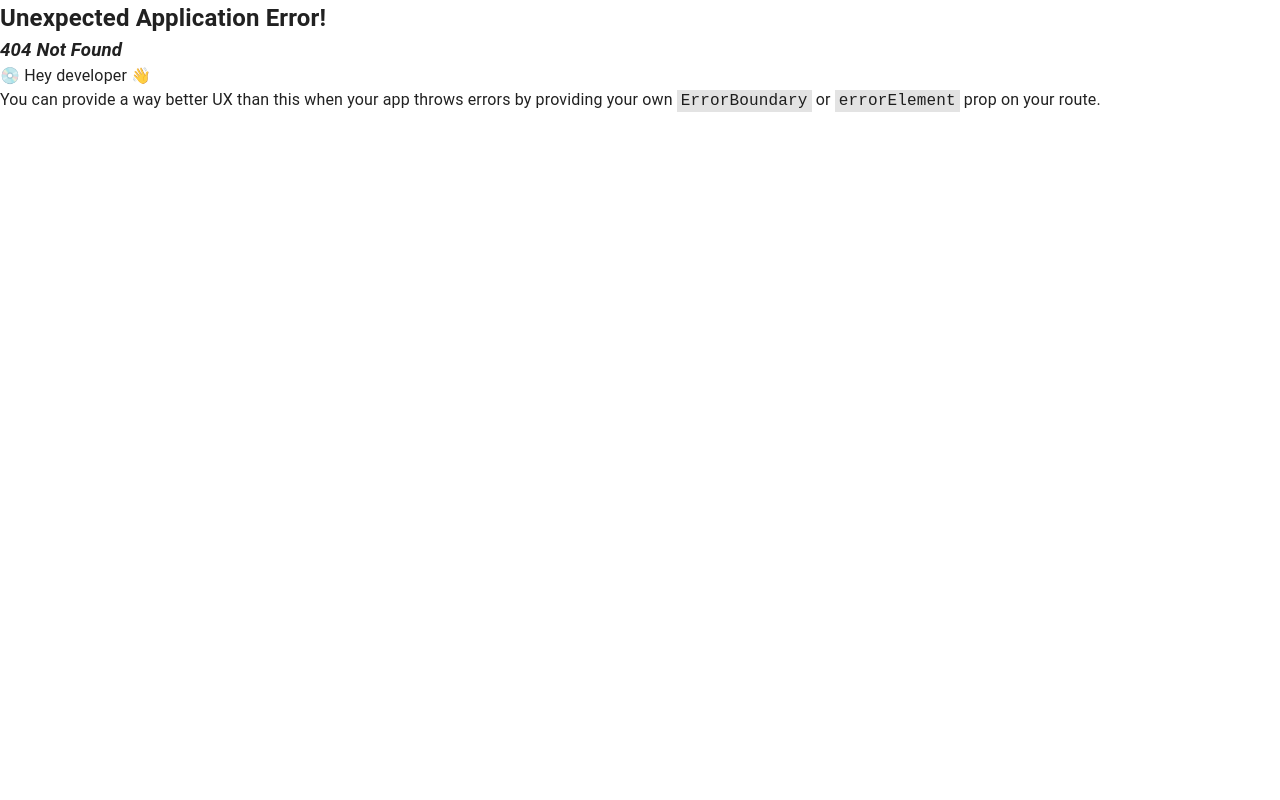
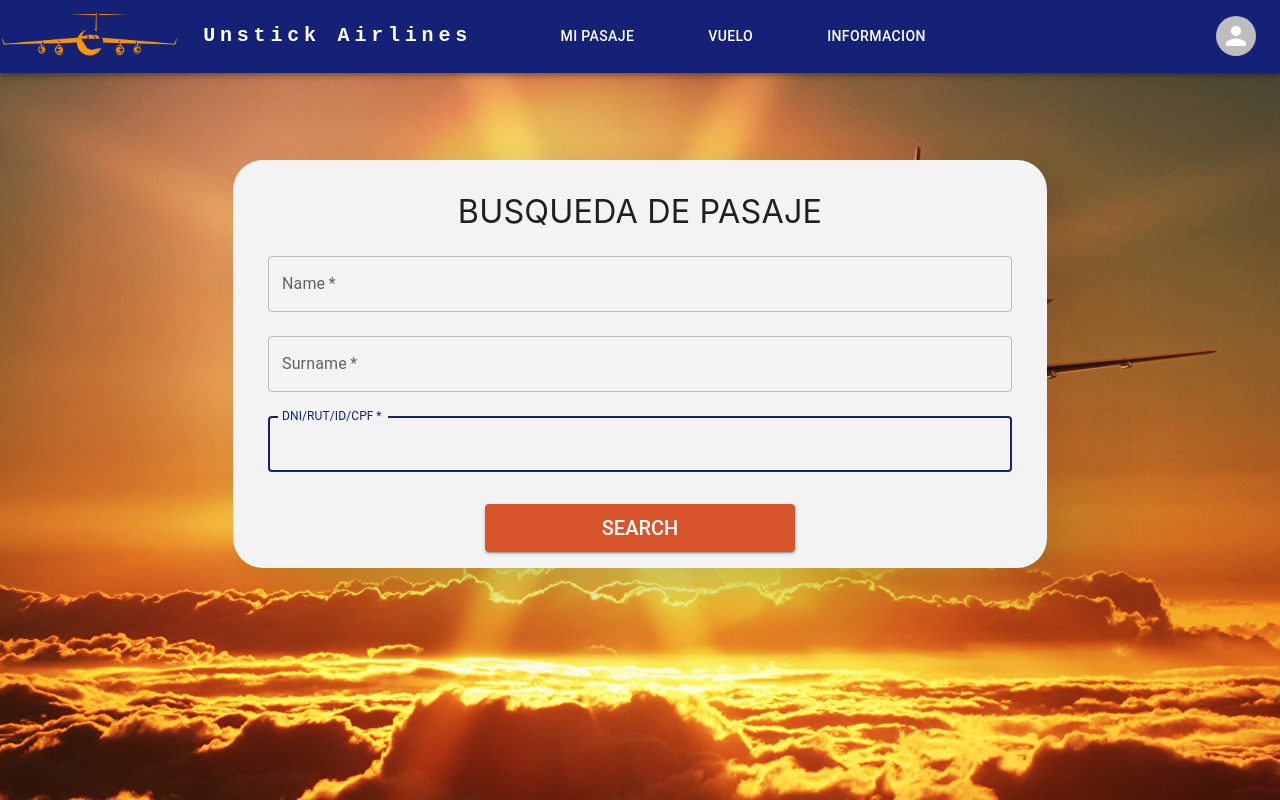
Before and after one commit to Ezequiel-CE/EstrellaPolar-Final-Laboratorio, a React (Create React App) app in the folder front/: page /pasaje in a window 1280 px wide. Before the commit this address had no page. Built offline with nearby package versions, Linux system fonts and the light colour scheme; the HTML template or start-up script is replaced by a standard one.

Commit message:
se agrega busqueda de pasajes

```diff
--- a/front/src/components/nav/NavBar.jsx
+++ b/front/src/components/nav/NavBar.jsx
@@ -19,7 +19,7 @@ import OrangeIcon from '../../assets/login-logo-orange.png';
 const Offset = styled('div')(({ theme }) => theme.mixins.toolbar);
 
 const pages = [
-  { name: 'Mi Reserva', path: '/reserva' },
+  { name: 'Mi Pasaje', path: '/pasaje' },
   { name: 'Vuelo', path: '/vuelos' },
   { name: 'Informacion', path: '#' },
 ];
--- a/front/src/pages/pasaje/Pasaje.jsx
+++ b/front/src/pages/pasaje/Pasaje.jsx
@@ -1,10 +1,28 @@
 import React from 'react';
+import { Grid } from '@mui/material';
+import Card from '@mui/material/Card';
+import HeaderFormulario from './components/HeaderPasaje';
 import MyPassage from './components/MyPassage.pasaje';
 
 function Pasaje() {
   return (
     <div>
-      <MyPassage />
+      <Grid container>
+        <Grid xs display="flex" justifyContent="center" alignItems="center">
+          <Card
+            sx={{
+              px: '35px',
+              borderRadius: '30px',
+              backgroundColor: '#F3F3F3',
+              boxShadow:
+                '200px 132px 96px rgba(0, 0, 0, 0.01), 113px 74px 81px rgba(0, 0, 0, 0.05), 50px 33px 60px rgba(0, 0, 0, 0.09), 13px 8px 33px rgba(0, 0, 0, 0.1), 0px 0px 0px rgba(0, 0, 0, 0.1);',
+            }}
+          >
+            <HeaderFormulario />
+            <MyPassage />
+          </Card>
+        </Grid>
+      </Grid>
     </div>
   );
 }
--- /dev/null
+++ b/front/src/pages/pasaje/components/HeaderPasaje.jsx
@@ -0,0 +1,41 @@
+import React from 'react';
+import Grid from '@mui/material/Grid';
+import Box from '@mui/material/Box';
+import Typography from '@mui/material/Typography';
+import { createTheme, responsiveFontSizes, ThemeProvider } from '@mui/material/styles';
+
+let theme = createTheme({
+  typography: {
+    fontFamily: [
+      '-apple-system',
+      'BlinkMacSystemFont',
+      '"Segoe UI"',
+      'Roboto',
+      '"Helvetica Neue"',
+      'Arial',
+      'sans-serif',
+      '"Apple Color Emoji"',
+      '"Segoe UI Emoji"',
+      '"Segoe UI Symbol"',
+      '"Amatica SC"',
+    ].join(','),
+  },
+});
+theme = responsiveFontSizes(theme);
+
+export default function HeaderFormulario() {
+  return (
+    <Box
+      sx={{
+        backgroundColor: '#F3F3F3',
+        marginTop: 4,
+      }}
+    >
+      <Grid container direction="column" justifyContent="center" alignItems="center">
+        <ThemeProvider theme={theme}>
+          <Typography variant="h4">BUSQUEDA DE PASAJE</Typography>
+        </ThemeProvider>
+      </Grid>
+    </Box>
+  );
+}
--- a/front/src/pages/pasaje/components/MyPassage.pasaje.jsx
+++ b/front/src/pages/pasaje/components/MyPassage.pasaje.jsx
@@ -1,40 +1,100 @@
-import React from 'react';
-import { Grid, Box } from '@mui/material';
+import * as React from 'react';
+import Button from '@mui/material/Button';
+import TextField from '@mui/material/TextField';
+import Grid from '@mui/material/Grid';
+import Box from '@mui/material/Box';
+import { createTheme, ThemeProvider } from '@mui/material/styles';
+import Typography from '@mui/material/Typography';
+
+const theme = createTheme({
+  palette: {
+    orange: {
+      main: '#D8552B',
+      contrastText: '#fff',
+    },
+  },
+  typography: {
+    fontFamily: [
+      '-apple-system',
+      'BlinkMacSystemFont',
+      '"Segoe UI"',
+      'Roboto',
+      '"Helvetica Neue"',
+      'Arial',
+      'sans-serif',
+      '"Apple Color Emoji"',
+      '"Segoe UI Emoji"',
+      '"Segoe UI Symbol"',
+      '"Amatica SC"',
+    ].join(','),
+  },
+});
 
 function MyPassage() {
   return (
-    <div>
-      <Grid container maxWidth="lg">
-        <Box
-          sx={{
-            width: '400px',
-            height: '400px',
-            backgroundColor: 'lightgrey',
-            display: 'flex',
-            flexDirection: 'row',
-            justifyContent: 'center',
-            justifyItems: 'center',
-            alingItems: 'center',
-            alignContent: 'center',
-          }}
-        >
-          <Grid
-            spacing={1}
-            display="flex"
-            flexDirection="column"
-            justifyContent="space-evenly"
-            textAlign="center"
-            alignContent="center"
-            sx={{ height: '200px', width: '200px' }}
-          >
-            <Grid>1</Grid>
-            <Grid>2</Grid>
-            <Grid>3</Grid>
-            <Grid>4</Grid>
-          </Grid>
+    <Grid
+      sx={{
+        backgroundColor: '#F3F3F3',
+      }}
+    >
+      <Grid
+        sx={{
+          display: 'flex',
+          flexDirection: 'column',
+          alignItems: 'center',
+        }}
+      >
+        <Box component="form" noValidate sx={{ mt: 1 }}>
+          <TextField
+            margin="normal"
+            required
+            fullWidth
+            id="Nombre"
+            label="Name"
+            name="Nombre"
+            autoComplete="Nombre"
+            autoFocus
+          />
+          <TextField
+            margin="normal"
+            required
+            fullWidth
+            id="Apellido"
+            label="Surname"
+            name="Apellido"
+            autoComplete="Apellido"
+            autoFocus
+          />
+          <TextField
+            margin="normal"
+            required
+            fullWidth
+            id="Identificacion"
+            label="DNI/RUT/ID/CPF"
+            name="Identificacion"
+            autoComplete="Identificacion"
+            autoFocus
+          />
         </Box>
+        <Grid container direction="row" justifyContent="center" alignItems="center" xs={5}>
+          <ThemeProvider theme={theme}>
+            <Button
+              type="submit"
+              fullWidth
+              variant="contained"
+              size="large"
+              color="orange"
+              sx={{ mt: 3, mb: 2 }}
+            >
+              <Typography variant="h6" fontFamily="Roboto">
+                SEARCH
+              </Typography>
+            </Button>
+          </ThemeProvider>
+        </Grid>
       </Grid>
-    </div>
+    </Grid>
   );
 }
+
 export default MyPassage;
```
Also changed, not shown: front/src/pages/routes.jsx (+5 -4 lines).
